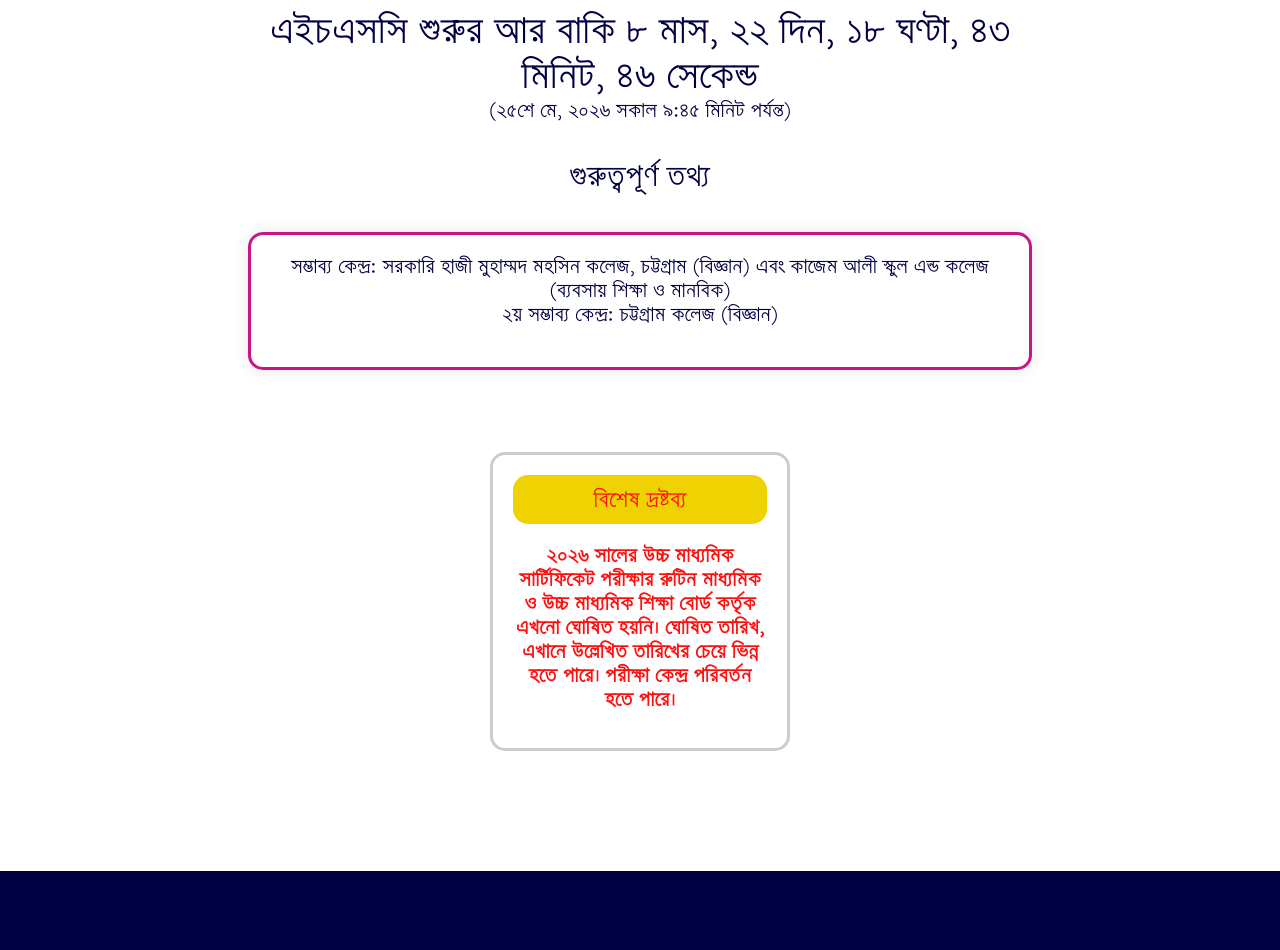
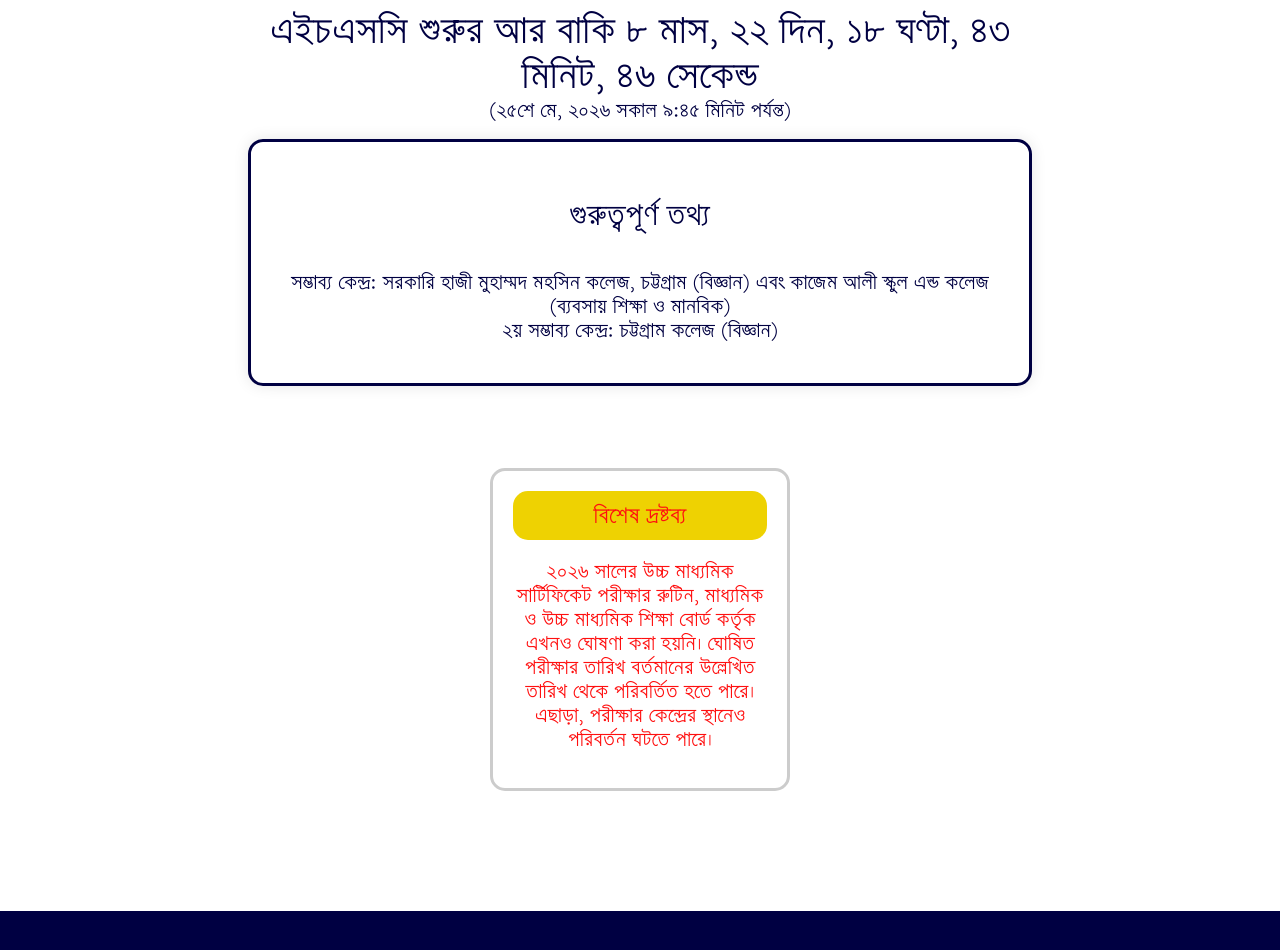
Before and after one commit to bgcc26/bgcc26.github.io, a plain HTML site: page countdown/index.html in a window 1280 px wide. Shown: the part 340-1290 px from the top of the page. Drawn offline with nearby package versions, Linux system fonts and the light colour scheme.

Commit message:
Update index.html

```diff
--- a/countdown/index.html
+++ b/countdown/index.html
@@ -340,8 +340,8 @@
         <p>এইচএসসি '২৬ এর সম্ভাব্য সময়: ২০২৬ এর মে মাসের এর শেষার্ধে/জুনের প্রথমার্ধে</p>
         <a style="font-weight: 500; font-size: 30px;" id="countdown"></a>
         <p>(২৫শে মে, ২০২৬ সকাল ৯:৪৫ মিনিট পর্যন্ত)</p>
-            <h4 style="text-align: center; margin: 40px;">গুরুত্বপূর্ণ তথ্য</h4>
-<div style="box-shadow: 0 0 15px rgba(0, 0, 0, 0.1); background-color: #FFFFFF; border-radius: 15px; margin: 10px; border: 3px solid #C71585; padding: 20px;">
+            <div style="box-shadow: 0 0 15px rgba(0, 0, 0, 0.1); background-color: #FFFFFF; border-radius: 15px; margin: 10px; border: 3px solid #000042; padding: 20px;">
+                  <h4 style="text-align: center; margin: 40px;">গুরুত্বপূর্ণ তথ্য</h4>
   <p style="text-align: center; margin-bottom: 20px;"> সম্ভাব্য কেন্দ্র: সরকারি হাজী মুহাম্মদ মহসিন কলেজ, চট্টগ্রাম (বিজ্ঞান) এবং কাজেম আলী স্কুল এন্ড কলেজ (ব্যবসায় শিক্ষা ও মানবিক)</br>
   ২য় সম্ভাব্য কেন্দ্র: চট্টগ্রাম কলেজ (বিজ্ঞান)</p>
 </div>
@@ -352,7 +352,7 @@
       <td style="padding-top: 16px;">
         <div style="width: 300px; margin: 40px auto; border: 3px solid #ccc; background: #fff; text-align: center; padding: 20px; border-radius: 15px;">
           <div style="background-color: #eed202; font-size: 18px; color: #ff0f0f; padding: 10px; border-radius: 15px;">বিশেষ দ্রষ্টব্য</div>
-          <p style="color: #ff0f0f; font-size: 16px; margin-top: 20px; font-weight: bold;"> ২০২৬ সালের উচ্চ মাধ্যমিক সার্টিফিকেট পরীক্ষার রুটিন মাধ্যমিক ও উচ্চ মাধ্যমিক শিক্ষা বোর্ড কর্তৃক এখনো ঘোষিত হয়নি। ঘোষিত তারিখ, এখানে উল্লেখিত তারিখের চেয়ে ভিন্ন হতে পারে। পরীক্ষা কেন্দ্র পরিবর্তন হতে পারে।</p>
+          <p style="color: #ff0f0f; font-size: 16px; margin-top: 20px;">২০২৬ সালের উচ্চ মাধ্যমিক সার্টিফিকেট পরীক্ষার রুটিন, মাধ্যমিক ও উচ্চ মাধ্যমিক শিক্ষা বোর্ড কর্তৃক এখনও ঘোষণা করা হয়নি। ঘোষিত পরীক্ষার তারিখ বর্তমানের উল্লেখিত তারিখ থেকে পরিবর্তিত হতে পারে। এছাড়া, পরীক্ষার কেন্দ্রের স্থানেও পরিবর্তন ঘটতে পারে। </p>
         </div>
       </td>
     </tr>
```
